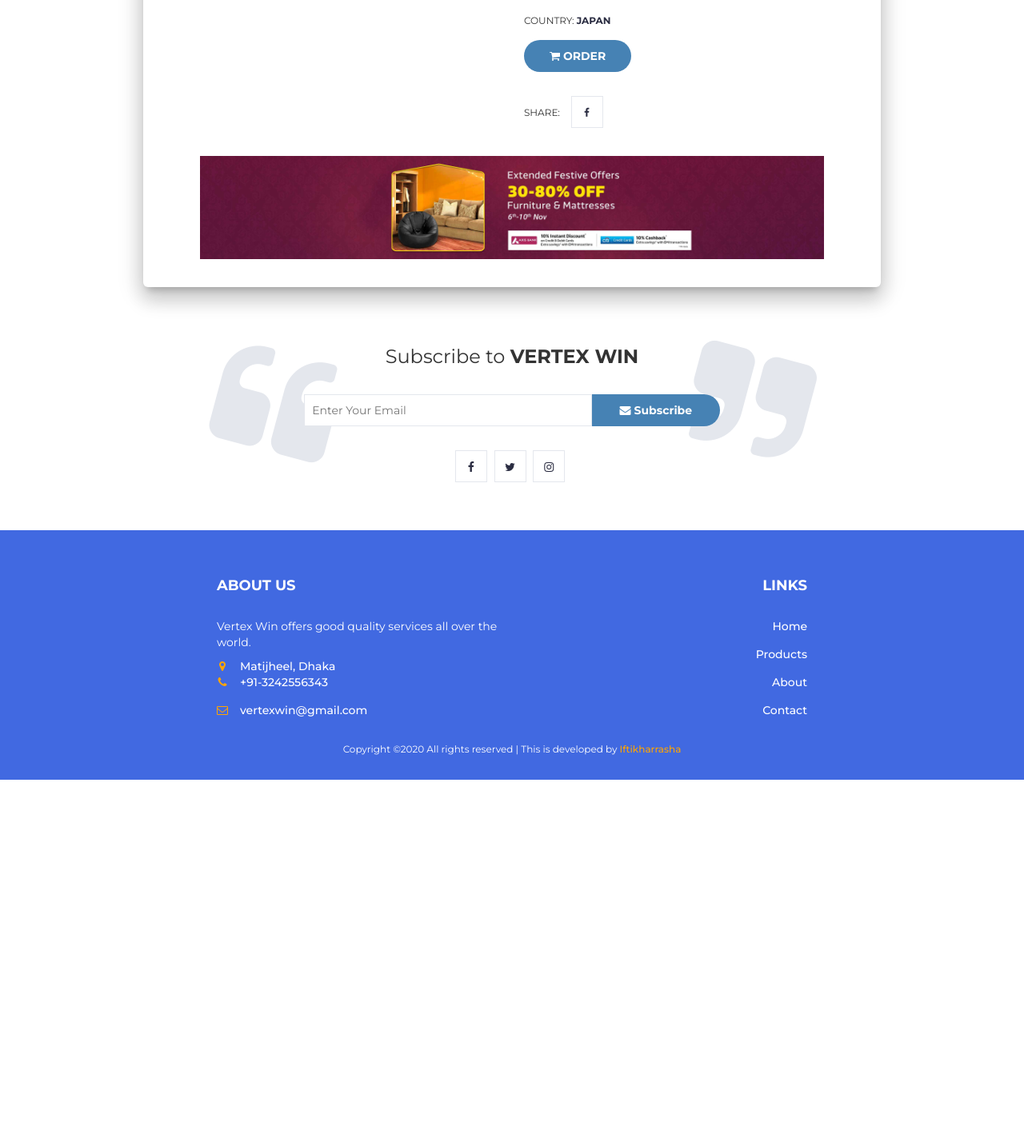
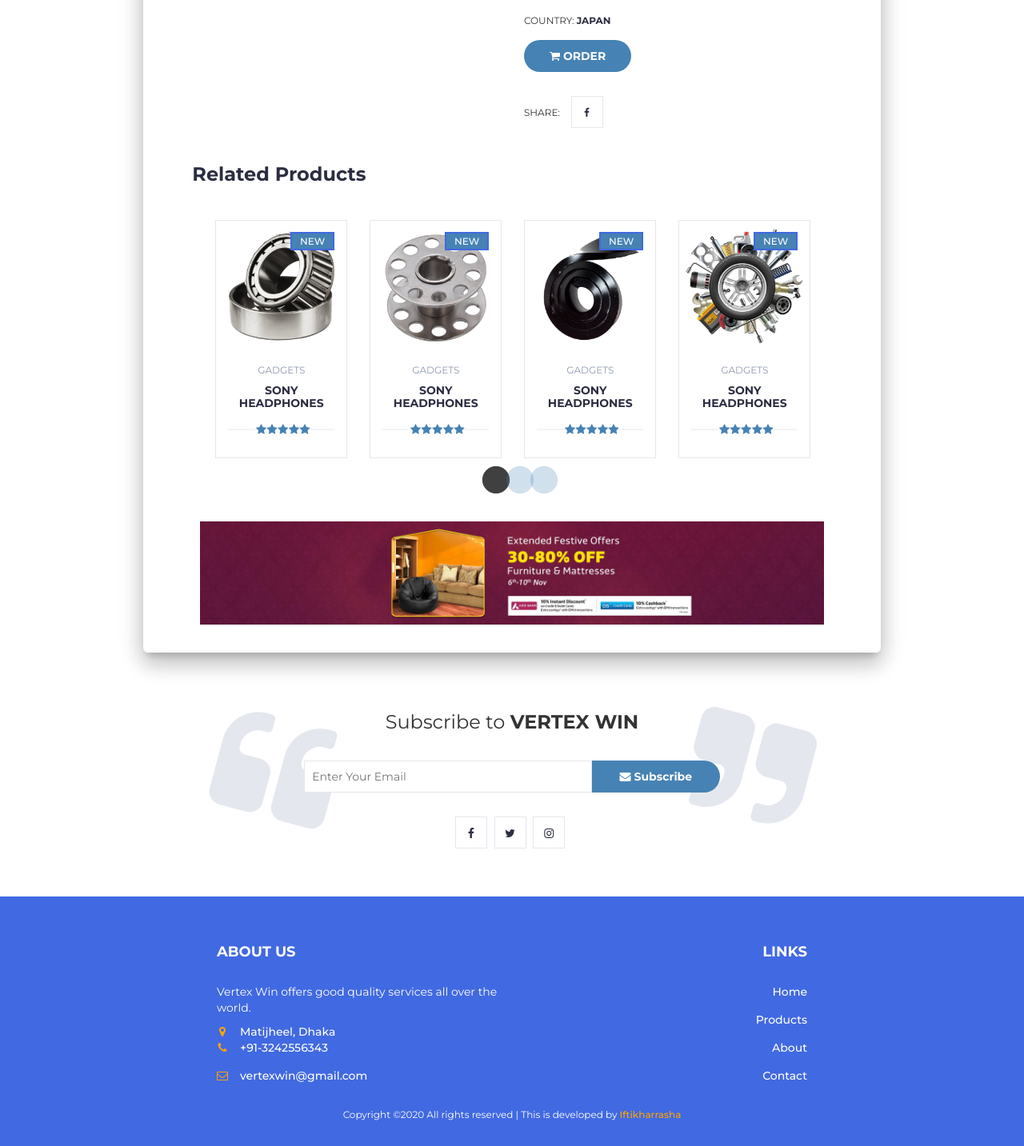
Before and after one commit to iftikharrasha/vertexwin-machinery-website-management, a PHP site: page /item.php in a window 1280 px wide. Shown: the part 817-2250 px from the top of the page at 80% size. Before the commit the page ends 1792 px from the top, so only its background shows below. Run offline with PHP 8.4, Linux system fonts and the light colour scheme.

Commit message:
related products added

```diff
--- a/includes/newslettter.php
+++ b/includes/newslettter.php
@@ -21,19 +21,19 @@
           </div>
           <ul class="newsletter-follow">
             <li>
-              <a href="#">
+              <a href="https://www.facebook.com/Vertex-Win-100826431563339" target="_blank">
                 <i class="fa fa-facebook">
                 </i>
               </a>
             </li>
             <li>
-              <a href="#">
+              <a href="#" target="_blank">
                 <i class="fa fa-twitter">
                 </i>
               </a>
             </li>
             <li>
-              <a href="#">
+              <a href="#" target="_blank">
                 <i class="fa fa-instagram">
                 </i>
               </a>
--- /dev/null
+++ b/includes/relatedproducts.php
@@ -0,0 +1,191 @@
+<div class="container">
+				<div class="row">
+					<div class="col-xs-12">
+						<div class="section-title">
+							<h3>Related Products</h3>
+						</div>
+					</div>
+				</div>
+				<div class="col-xs-12">
+					<div class="products-tabs">
+						<!-- tab -->
+						<div id="tab1" class="tab-pane active">
+							<!-- products-slick -->
+							<div class="products-slick" data-nav="#slick-nav-1">
+								<!-- products -->
+								<div class="product">
+									<a href="#">
+									  <div class="product-img">
+											<img src="resource/img/ballbearing.jpg" style="max-height: 170px;" alt="">
+											<div class="product-label">
+											  <span class="new">NEW</span>
+											</div>
+									  </div>
+									</a>
+									<div class="product-body">
+										  <p class="product-category">Gadgets
+										  </p>
+										  <h3 class="product-name header-cart-item-name">
+											<a
+											   href="#">sony Headphones
+											</a>
+										  </h3>
+										  <div class="product-rating">
+											<i class="fa fa-star">
+											</i>
+											<i class="fa fa-star">
+											</i>
+											<i class="fa fa-star">
+											</i>
+											<i class="fa fa-star">
+											</i>
+											<i class="fa fa-star">
+											</i>
+										  </div>
+									</div>
+								 </div>
+								 <!-- products -->
+
+								 <!-- products -->
+								<div class="product">
+									<a href="#">
+									  <div class="product-img">
+											<img src="resource/img/bobbintool.jpg" style="max-height: 170px;" alt="">
+											<div class="product-label">
+											  <span class="new">NEW</span>
+											</div>
+									  </div>
+									</a>
+									<div class="product-body">
+										  <p class="product-category">Gadgets
+										  </p>
+										  <h3 class="product-name header-cart-item-name">
+											<a
+											   href="#">sony Headphones
+											</a>
+										  </h3>
+										  <div class="product-rating">
+											<i class="fa fa-star">
+											</i>
+											<i class="fa fa-star">
+											</i>
+											<i class="fa fa-star">
+											</i>
+											<i class="fa fa-star">
+											</i>
+											<i class="fa fa-star">
+											</i>
+										  </div>
+									</div>
+								 </div>
+								 <!-- products -->
+
+								 <!-- products -->
+								<div class="product">
+									<a href="#">
+									  <div class="product-img">
+											<img src="resource/img/spindletape.jpg" style="max-height: 170px;" alt="">
+											<div class="product-label">
+											  <span class="new">NEW</span>
+											</div>
+									  </div>
+									</a>
+									<div class="product-body">
+										  <p class="product-category">Gadgets
+										  </p>
+										  <h3 class="product-name header-cart-item-name">
+											<a
+											   href="#">sony Headphones
+											</a>
+										  </h3>
+										  <div class="product-rating">
+											<i class="fa fa-star">
+											</i>
+											<i class="fa fa-star">
+											</i>
+											<i class="fa fa-star">
+											</i>
+											<i class="fa fa-star">
+											</i>
+											<i class="fa fa-star">
+											</i>
+										  </div>
+									</div>
+								 </div>
+								 <!-- products -->
+
+								 <!-- products -->
+								<div class="product">
+									<a href="#">
+									  <div class="product-img">
+											<img src="resource/img/spareparts.jpg" style="max-height: 170px;" alt="">
+											<div class="product-label">
+											  <span class="new">NEW</span>
+											</div>
+									  </div>
+									</a>
+									<div class="product-body">
+										  <p class="product-category">Gadgets
+										  </p>
+										  <h3 class="product-name header-cart-item-name">
+											<a
+											   href="#">sony Headphones
+											</a>
+										  </h3>
+										  <div class="product-rating">
+											<i class="fa fa-star">
+											</i>
+											<i class="fa fa-star">
+											</i>
+											<i class="fa fa-star">
+											</i>
+											<i class="fa fa-star">
+											</i>
+											<i class="fa fa-star">
+											</i>
+										  </div>
+									</div>
+								 </div>
+								 <!-- products -->
+
+								 <!-- products -->
+								<div class="product">
+									<a href="#">
+									  <div class="product-img">
+											<img src="resource/img/textilecomponents.jpg" style="max-height: 170px;" alt="">
+											<div class="product-label">
+											  <span class="new">NEW</span>
+											</div>
+									  </div>
+									</a>
+									<div class="product-body">
+										  <p class="product-category">Gadgets
+										  </p>
+										  <h3 class="product-name header-cart-item-name">
+											<a
+											   href="#">sony Headphones
+											</a>
+										  </h3>
+										  <div class="product-rating">
+											<i class="fa fa-star">
+											</i>
+											<i class="fa fa-star">
+											</i>
+											<i class="fa fa-star">
+											</i>
+											<i class="fa fa-star">
+											</i>
+											<i class="fa fa-star">
+											</i>
+										  </div>
+									</div>
+								 </div>
+								 <!-- products -->
+							</div>
+							<!-- products-slick -->
+							<div id="slick-nav-1" class="products-slick-nav"></div>
+						</div>
+						<!-- tab -->
+					</div>
+				</div>
+		  </div>
--- a/item.php
+++ b/item.php
@@ -53,6 +53,12 @@ include "includes/advertisements.php";
 	</section>
 
 	<section class="section">
+		<!-- new products -->
+			<?php include "includes/relatedproducts.php"; ?>
+		<!-- new products -->
+	</section>
+
+	<section class="section">
 		   <div class="container">
 				<div class="row">
 					<!-- ad -->
```
